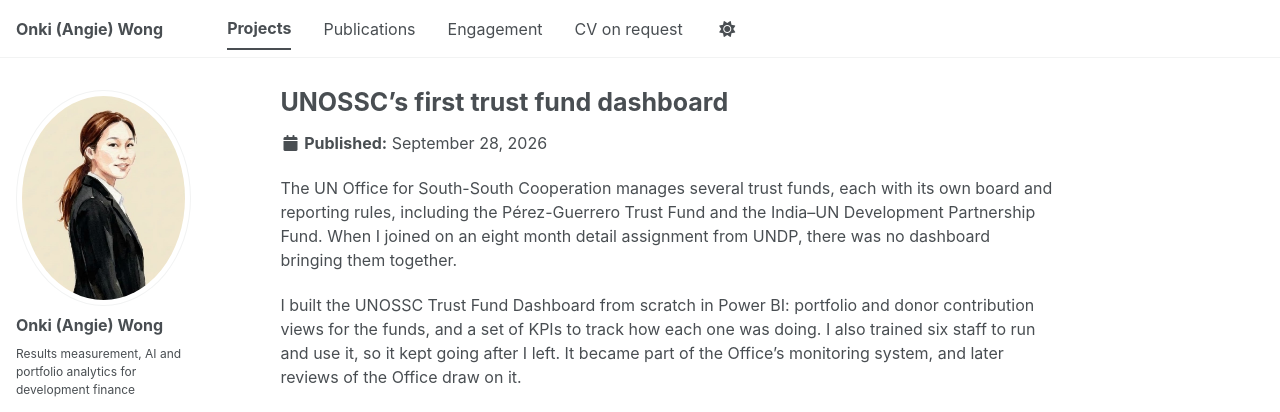
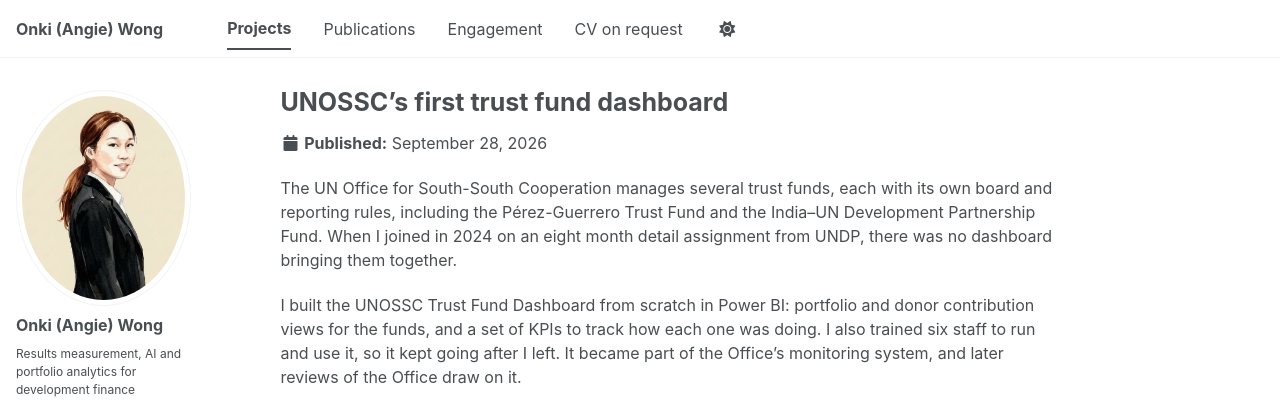
Before and after one commit to owangie/owangie.github.io, a Jekyll site: the page built from _portfolio/3b-unossc-trust-fund-dashboard.md, in a window 1280 px wide. Shown: the top 412 px of the page. Built offline with Jekyll 4.4.1, drawn with Linux system fonts in a browser that asks for light colours; a style sheet for code colours, icons or effects is not loaded.

Commit message:
UNOSSC dashboard: 2024

```diff
--- a/_portfolio/3b-unossc-trust-fund-dashboard.md
+++ b/_portfolio/3b-unossc-trust-fund-dashboard.md
@@ -1,10 +1,10 @@
 ---
 title: "UNOSSC's first trust fund dashboard"
-excerpt: "There was no dashboard for the Office's South-South trust funds. I built one from scratch in Power BI, with KPIs for each fund."
+excerpt: "In 2024 there was no dashboard for the Office's South-South trust funds. I built one from scratch in Power BI, with KPIs for each fund."
 collection: portfolio
 ---
 
-The UN Office for South-South Cooperation manages several trust funds, each with its own board and reporting rules, including the Pérez-Guerrero Trust Fund and the India–UN Development Partnership Fund. When I joined on an eight month detail assignment from UNDP, there was no dashboard bringing them together.
+The UN Office for South-South Cooperation manages several trust funds, each with its own board and reporting rules, including the Pérez-Guerrero Trust Fund and the India–UN Development Partnership Fund. When I joined in 2024 on an eight month detail assignment from UNDP, there was no dashboard bringing them together.
 
 I built the UNOSSC Trust Fund Dashboard from scratch in Power BI: portfolio and donor contribution views for the funds, and a set of KPIs to track how each one was doing. I also trained six staff to run and use it, so it kept going after I left. It became part of the Office's monitoring system, and later reviews of the Office draw on it.
 
```
